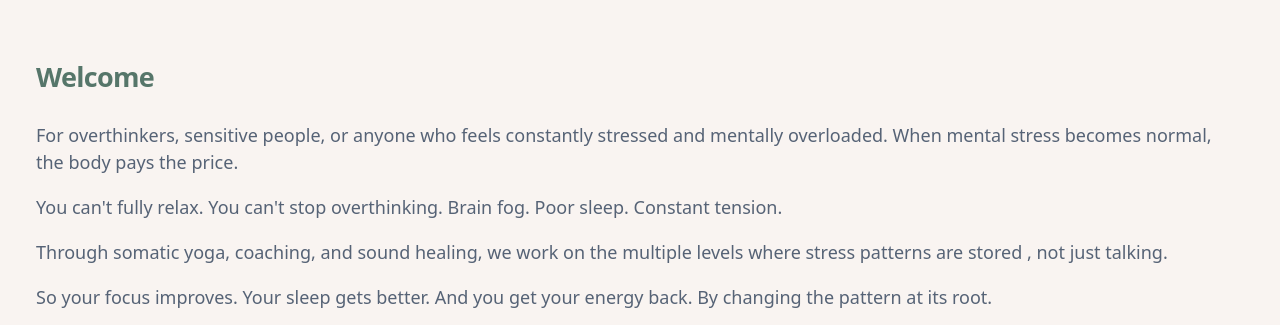
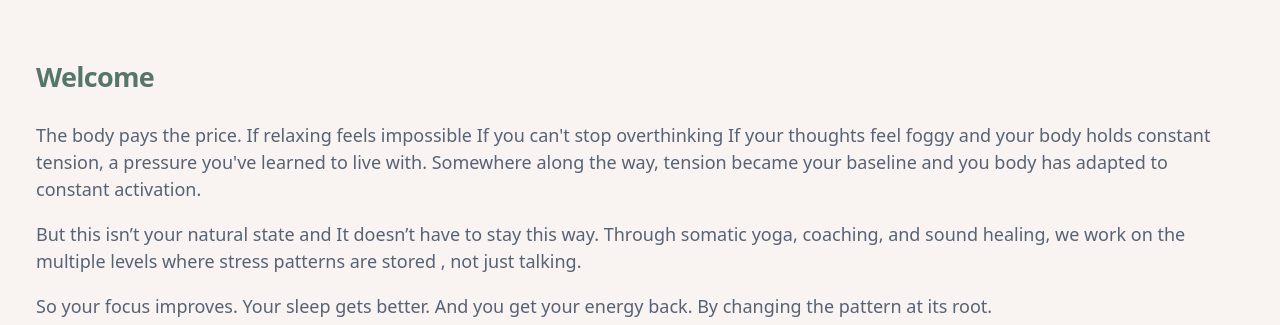
Before and after one commit to BFTorres/Heart2Heart, a React (Vite) app: page / in a window 1280 px wide. Shown: the part 1100-1425 px from the top of the page. Built offline with nearby package versions, Linux system fonts and the light colour scheme.

Commit message:
refactor: welcome

```diff
--- a/src/components/sections/IntroSection.tsx
+++ b/src/components/sections/IntroSection.tsx
@@ -13,7 +13,7 @@ export function IntroSection() {
           <p>{t("sections.intro.p1")}</p>
           <p>{t("sections.intro.p2")}</p>
           <p>{t("sections.intro.p3")}</p>
-          <p>{t("sections.intro.p4")}</p>
+          {/* <p>{t("sections.intro.p4")}</p> */}
         </div>
       </Container>
     </section>
--- a/src/i18n/locales/de/common.json
+++ b/src/i18n/locales/de/common.json
@@ -58,10 +58,9 @@
     },
     "intro": {
       "title": "Willkommen",
-      "p1": "Für Overthinker, sensible Menschen oder alle, die sich dauerhaft gestresst und mental überlastet fühlen. Wenn mentaler Stress zur Normalität wird, zahlt der Körper den Preis.",
-      "p2": "Du kannst nicht richtig entspannen. Du kannst das Grübeln nicht stoppen. Brain Fog. Schlechter Schlaf. Dauerhafte Anspannung.",
-      "p3": "Mit somatischem Yoga, Coaching und Sound Healing arbeiten wir auf den Ebenen, auf denen Stressmuster gespeichert sind - nicht nur im Gespräch.",
-      "p4": "Damit sich dein Fokus verbessert. Dein Schlaf besser wird. Und du deine Energie zurückbekommst - indem wir das Muster an der Wurzel verändern."
+      "p1": "Der Körper zahlt den Preis. Wenn Entspannung sich unmöglich anfühlt.\n\nWenn du das Grübeln nicht stoppen kannst. Wenn deine Gedanken sich wie Nebel anfühlen und dein Körper ständig Spannung hält - ein Druck, an den du dich längst gewöhnt hast.\n\nIrgendwann wurde Anspannung zu deinem Normalzustand, und dein Körper hat sich an dauerhafte Aktivierung angepasst.",
+      "p2": "Aber das ist nicht dein natürlicher Zustand - und es muss nicht so bleiben. Durch somatisches Yoga, Coaching und Sound Healing arbeiten wir auf mehreren Ebenen dort, wo Stressmuster gespeichert sind - nicht nur im Gespräch.",
+      "p3": "Damit sich dein Fokus verbessert. Dein Schlaf ruhiger wird. Und du deine Energie zurückbekommst - indem wir das Muster an der Wurzel verändern."
     },
     "courses": {
       "title": "Angebote",
--- a/src/i18n/locales/en/common.json
+++ b/src/i18n/locales/en/common.json
@@ -58,10 +58,9 @@
     },
     "intro": {
       "title": "Welcome",
-      "p1": "For overthinkers, sensitive people, or anyone who feels constantly stressed and mentally overloaded. When mental stress becomes normal, the body pays the price.",
-      "p2": "You can't fully relax. You can't stop overthinking. Brain fog. Poor sleep. Constant tension.",
-      "p3": "Through somatic yoga, coaching, and sound healing, we work on the multiple levels where stress patterns are stored , not just talking.",
-      "p4": "So your focus improves. Your sleep gets better. And you get your energy back. By changing the pattern at its root."
+      "p1": "The body pays the price. If relaxing feels impossible \n\nIf you can't stop overthinking If your thoughts feel foggy and your body holds constant tension, a pressure you've learned to live with.\n\nSomewhere along the way, tension became your baseline and you body has adapted to constant activation.",
+      "p2": "But this isn’t your natural state and It doesn’t have to stay this way. Through somatic yoga, coaching, and sound healing, we work on the multiple levels where stress patterns are stored , not just talking.",
+      "p3": "So your focus improves. Your sleep gets better. And you get your energy back. By changing the pattern at its root."
     },
     "courses": {
       "title": "Services",
@@ -86,8 +85,8 @@
         },
         "sound-bath": {
           "title": "Group Sound Bath",
-          "description": "A group sound experience designed to regulate your nervous system and quiet mental noise. Lie down. Receive. Reset.",
-          "details": "A shared sound experience for small groups using singing bowls and rhythmic vibration to bring the body into a state of deep rest.\n\nYou'll be invited to get comfortable with cushions and blankets while sound creates a safe container for slowing down. This is ideal if you want to decompress, reset, and feel more grounded. No prior experience needed, just come as you are and allow yourself to receive.",
+          "description": "A group sound experience designed to regulate your nervous system and quiet mental noise. Lie down. Receive. Reset.",
+          "details": "A shared sound experience for small groups using singing bowls and rhythmic vibration to bring the body into a state of deep rest.\n\nYou'll be invited to get comfortable with cushions and blankets while sound creates a safe container for slowing down. This is ideal if you want to decompress, reset, and feel more grounded. No prior experience needed, just come as you are and allow yourself to receive.",
           "meta": {
             "duration": "60 minutes",
             "format": "In person (studio)",
```
